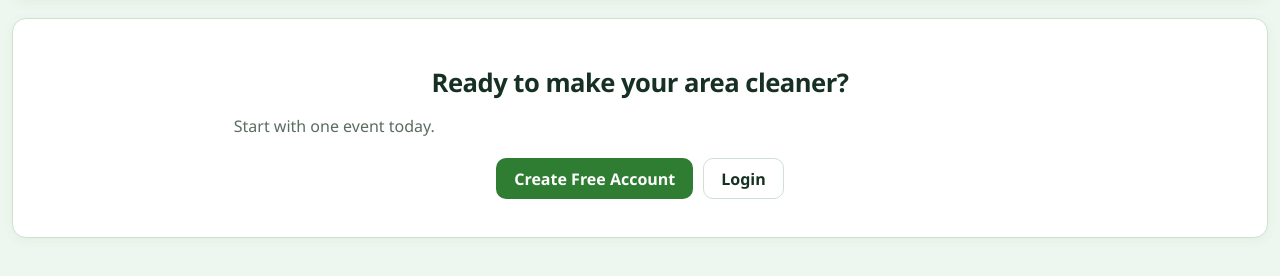
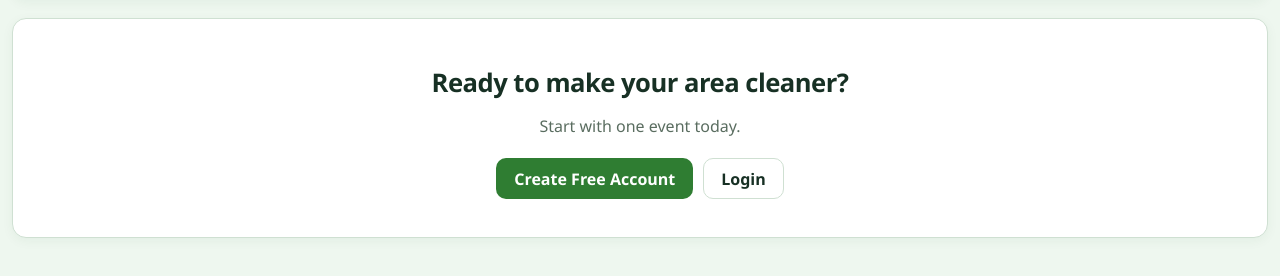
Before and after one commit to Aditya023480/CleanUpConnect, a plain HTML site: page frontend/index.html in a window 1280 px wide. Shown: the part 1640-1916 px from the top of the page. Drawn offline with Linux system fonts and the light colour scheme.

Commit message:
Update landing/events routing and CTA centering

```diff
--- a/frontend/styles.css
+++ b/frontend/styles.css
@@ -484,6 +484,11 @@ main {
   text-align: center;
 }
 
+.landing-cta > p {
+  margin-left: auto;
+  margin-right: auto;
+}
+
 .landing-cta .landing-actions {
   justify-content: center;
 }
```
